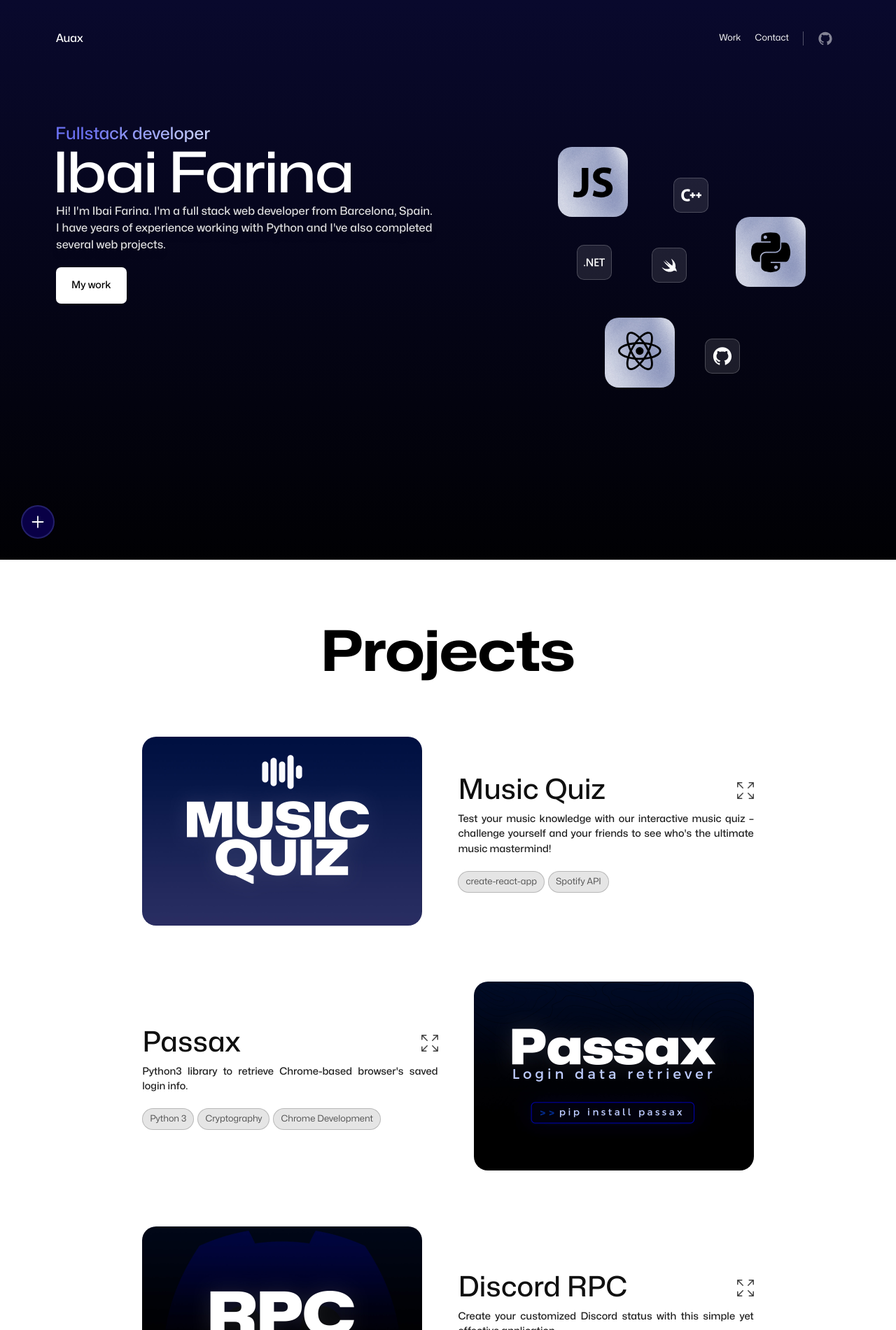
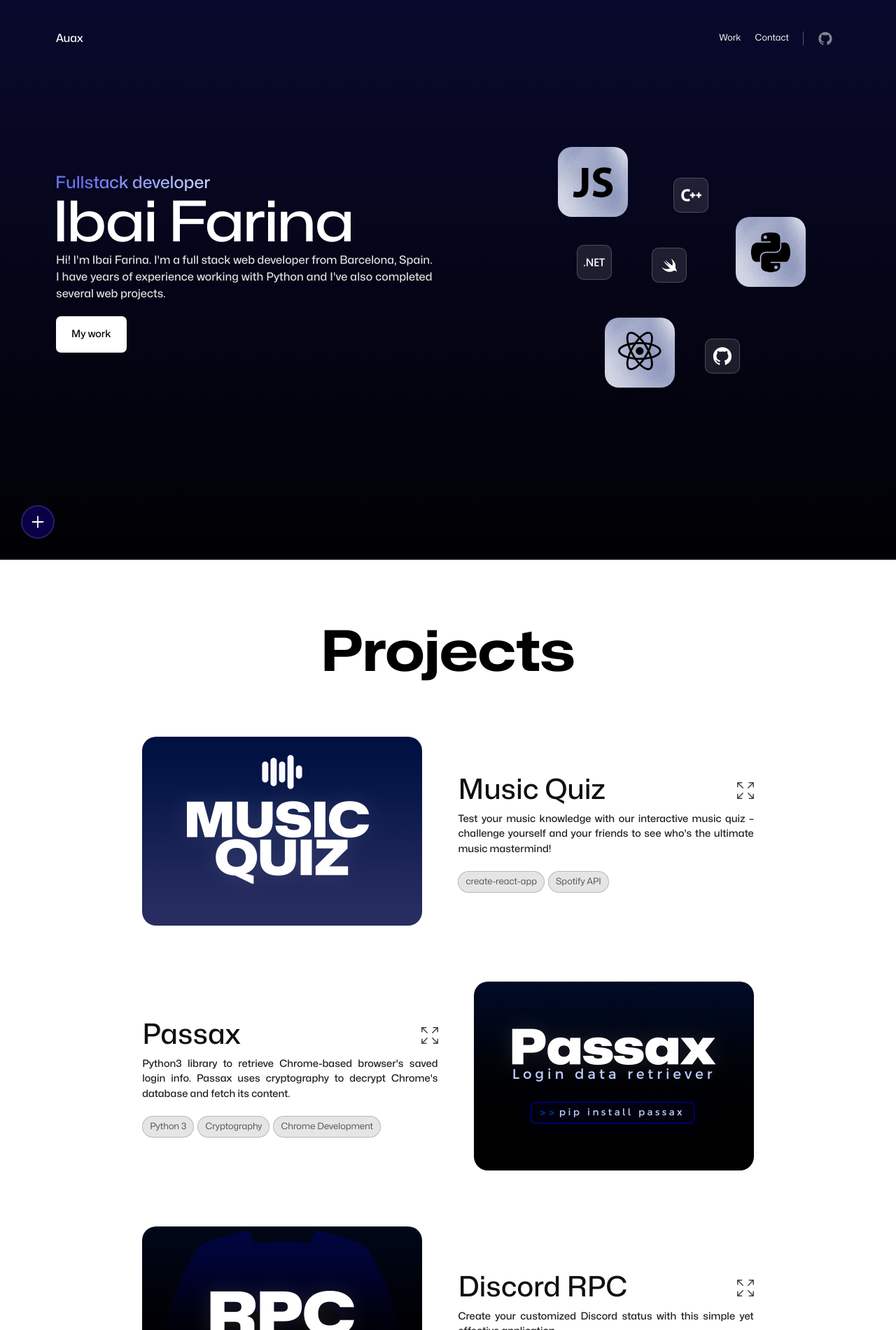
Before and after one commit to Auax/portfolio, a React (Create React App) app: page /#home in a window 1280 px wide. Shown: the top 1901 px of the page at 70% size. Built offline with nearby package versions, Linux system fonts and the light colour scheme; a web font is replaced by a local one.

Commit message:
home fix

```diff
--- a/src/components/Popup/InfoPopup.jsx
+++ b/src/components/Popup/InfoPopup.jsx
@@ -55,7 +55,7 @@ const Title = styled.h1`
 const CloseIconContainer = styled.button`
   font-size: 2em;
   color: white;
-  position: absolute;
+  position: fixed;
   left: 10px;
   top: 10px;
 `;
--- a/src/views/Home/home.scss
+++ b/src/views/Home/home.scss
@@ -22,11 +22,13 @@
 }
 
 .main_section__presentation {
+  width: 100%;
+  max-width: 100%;
   margin-top: -100px;
   display: grid;
   grid-template-columns: 60% auto;
+  align-items: center;
   text-align: left;
-  max-width: 100%;
 
   @media (max-width: 1100px) {
     display: block;
@@ -36,20 +38,6 @@
 
   @media (max-width: 768px) {
     margin-top: 0;
-  }
-}
-
-.presentation__sub-header {
-  margin-left: -1px;
-  font-size: 1.5em;
-  width: fit-content;
-  font-weight: 500;
-  background: linear-gradient(to right, #6b71f1 20%, #ced7fc);
-  -webkit-background-clip: text;
-  -webkit-text-fill-color: transparent;
-
-  @media (max-width: 480px) {
-    font-size: 1em;
   }
 }
 
@@ -80,6 +68,20 @@
   }
 }
 
+.presentation__sub-header {
+  margin-left: -1px;
+  font-size: 1.5em;
+  width: fit-content;
+  font-weight: 500;
+  background: linear-gradient(to right, #6b71f1 20%, #ced7fc);
+  -webkit-background-clip: text;
+  -webkit-text-fill-color: transparent;
+
+  @media (max-width: 480px) {
+    font-size: 1em;
+  }
+}
+
 .presentation__description {
   font-size: 1em;
   color: #e1e1e1;
--- a/src/views/Projects/Projects.jsx
+++ b/src/views/Projects/Projects.jsx
@@ -21,7 +21,7 @@ const Projects = () => {
         },
         {
             title: "Passax",
-            caption: "Python3 library to retrieve Chrome-based browser's saved login info.",
+            caption: "Python3 library to retrieve Chrome-based browser's saved login info. Passax uses cryptography to decrypt Chrome's database and fetch its content.",
             description: PassaxMD,
             img: passaxImg,
             repo: "https://github.com/auax/passax",
```
Also changed, not shown: src/views/Projects/projects.scss (renamed from src/views/Projects/Projects.scss), 1 other file (tests, documents, lock files or other folders).
